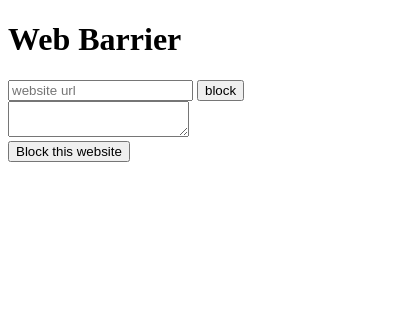
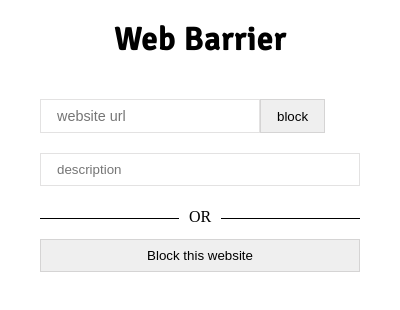
Before and after one commit to fatehkabbani/WebBarrier, a browser extension: page popups/index.html in a window 400 px wide. Drawn offline with Linux system fonts and the light colour scheme.

Commit message:
some style

```diff
--- a/popups/index.html
+++ b/popups/index.html
@@ -1,28 +1,23 @@
 <!DOCTYPE html>
 <html lang="en">
   <head>
-    <link rel="stylesheet" href="../styles/style.css">
+    <link rel="stylesheet" href="../styles/style.css" />
   </head>
   <body>
-    <main class="container">
-      <div id="field-container">
-        <h1>Web Barrier</h1>
-        <section>
-          <input type="text" placeholder="website url" />
+    <main id="field-container">
+      <h1>Web Barrier</h1>
+      <section id="block-form">
+          <input type="text" id="url-input" placeholder="website url" />
           <button>block</button>
-          <div>
-            <textarea>
-
-            </textarea>
-          </div>
-        </section>
-        <section>
-          <button>Block this website</button>
-        </section>
-        <div>
-
-        </div>
-      </div>
+      </section>
+      <section>
+        <input id="description" placeholder="description"></input>
+        <p id="line-through">
+          <span> OR </span>
+        </p>
+        <button id="block">Block this website</button>
+      </section>
+      <div></div>
     </main>
   </body>
 </html>
--- a/styles/style.css
+++ b/styles/style.css
@@ -0,0 +1,58 @@
+@import url('https://fonts.googleapis.com/css2?family=Signika:wght@500&display=swap');
+:root{
+  --spacing: 1.25rem;
+}
+* {
+  padding: 0;
+  margin: 0;
+  box-sizing: border-box;
+  user-select: none;
+}
+#field-container {
+  margin: var(--spacing);
+}
+#field-container h1 {
+  font-family: 'Signika', sans-serif;
+  letter-spacing: .8px;
+  font-weight: bold;
+  text-align: center;
+  padding-bottom: var(--spacing);
+}
+#block-form {
+  display: flex;
+}
+#url-input {
+  font-size: 0.9rem;
+}
+input,
+button {
+  border: 1px solid rgba(24, 20, 18, 0.12);
+  outline: none;
+  padding: 0.5rem 1rem;
+}
+button {
+  cursor: pointer;
+}
+button:hover{
+    background-color: rgb(24, 20, 18);
+    color: rgb(255, 255, 255);
+}
+main section {
+  margin: var(--spacing);
+}
+#description,
+#block {
+  width: 100%;
+  margin: 0 0 var(--spacing);
+}
+#line-through {
+  width: 100%;
+  text-align: center;
+  border-bottom: 1px solid #000;
+  line-height: 0.1em;
+  margin: 10px 0 20px;
+}
+#line-through span {
+  background: #fff;
+  padding: 0 10px;
+}
```
